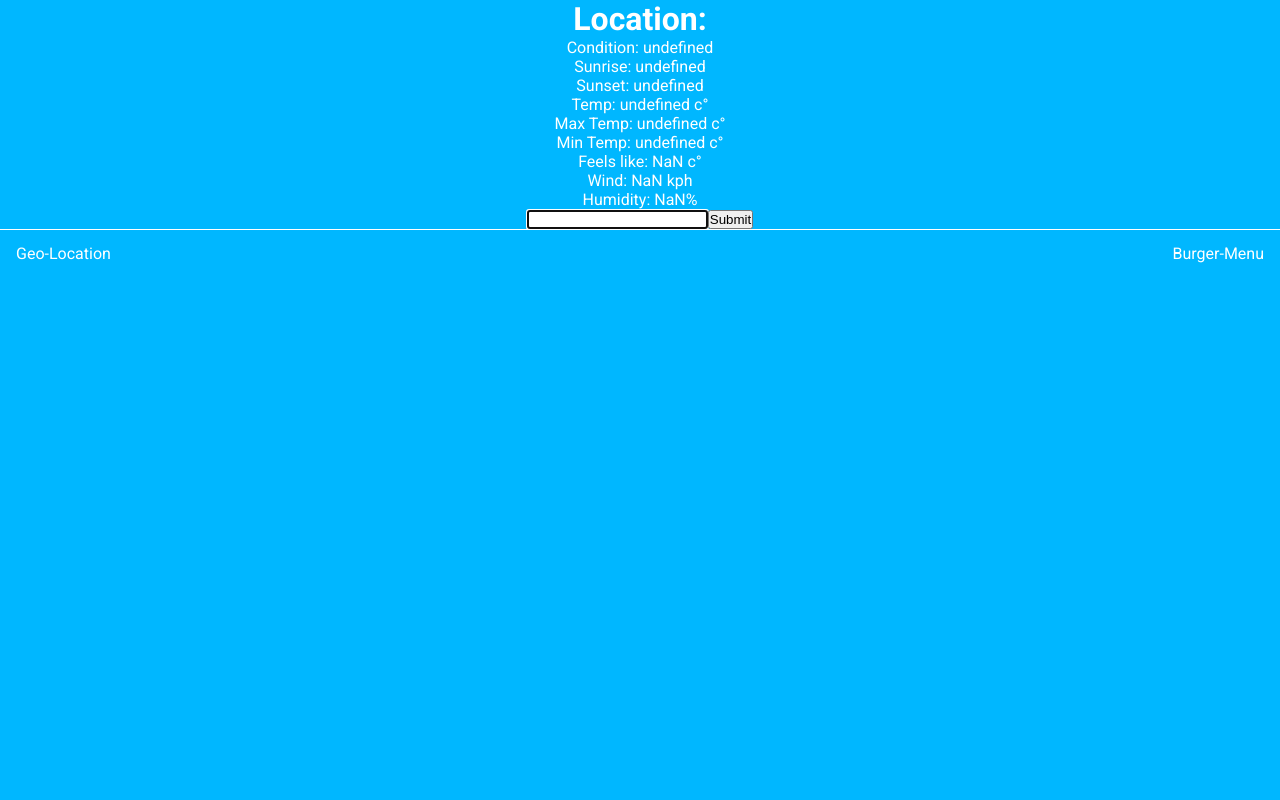
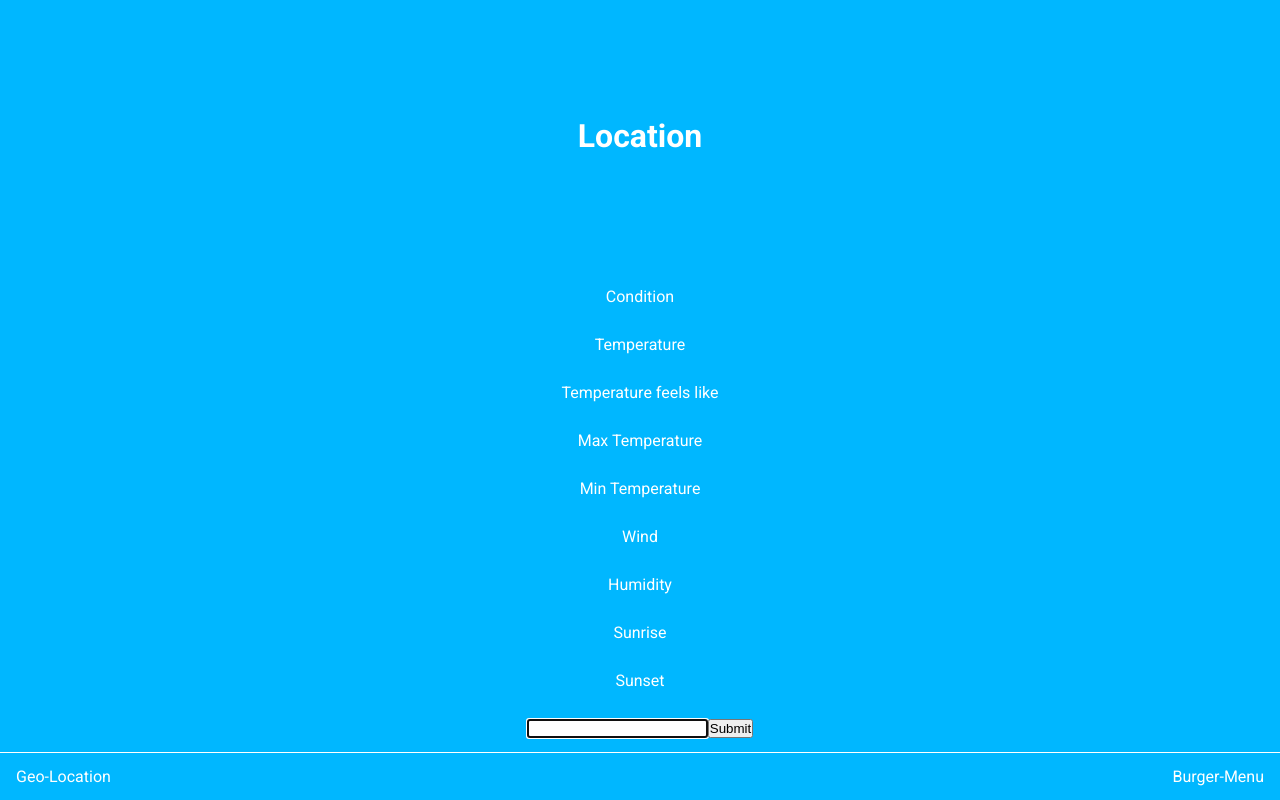
Before and after one commit to Khambazarov/weather-app, a React (Vite) app: page / in a window 1280 px wide. Built offline with nearby package versions, Linux system fonts and the light colour scheme; no server answers.

Commit message:
fix bug starts with undefined values

```diff
--- a/src/App.css
+++ b/src/App.css
@@ -4,6 +4,7 @@
   margin: 0;
   padding: 0;
   box-sizing: border-box;
+  /* border: 2px solid red; */
 }
 
 :root {
@@ -17,9 +18,23 @@
   background-color: #00b7ff;
   color: #fff;
   text-align: center;
-  /* display: grid; */
-  /* grid-template-columns: 1fr; */
-  /* grid-template-rows: fit-content auto auto auto auto auto auto max-content; */
+  display: grid;
+  place-items: center;
+  grid-template-columns: 1fr;
+  grid-template-rows: minmax(3rem, 1fr) repeat(11, 3rem);
+  grid-template-areas:
+    "location"
+    "condition"
+    "temperature"
+    "temp-feels-like"
+    "max-temp"
+    "min-temp"
+    "wind"
+    "humidity"
+    "sunrise"
+    "sunset"
+    "form"
+    "footer";
 }
 
 img {
--- a/src/App.jsx
+++ b/src/App.jsx
@@ -1,6 +1,5 @@
 import { useState, useEffect, useRef } from "react";
 import "./App.css";
-
 
 function App() {
   const API_KEY = import.meta.env.VITE_WEATHER_API_KEY;
@@ -28,58 +27,73 @@ function App() {
     fetchData();
   }, [API_KEY, city]);
 
-  const LOCATION = `Location: ${city}`;
-  const CONDITION = `Condition: ${data?.current?.condition?.text}`;
-  const SUNRISE = `Sunrise: ${data?.forecast?.forecastday?.map(
-    (item) => item?.astro?.sunrise
-  )}`;
+  const LOCATION = !city
+    ? "Location"
+    : `${city.charAt(0).toUpperCase() + city.slice(1)}`;
 
-  const SUNSET = `Sunset: ${data?.forecast?.forecastday?.map(
-    (item) => item?.astro?.sunset
-  )}`;
+  const CONDITION = !data
+    ? "Condition"
+    : `Condition: ${data?.current?.condition?.text}`;
 
-  const TEMPERATURE =
-    data?.current?.temp_c > 0
+  const TEMPERATURE = !data
+    ? "Temperature"
+    : data?.current?.temp_c > 0
     ? `Temp: +${data?.current?.temp_c} c°`
     : data?.current?.temp_c < 0
     ? `Temp: -${data?.current?.temp_c} c°`
     : `Temp: ${data?.current?.temp_c} c°`;
 
-  const TEMP_MAX =
-    data?.forecast?.forecastday?.map((item) => item?.day?.maxtemp_c) > 0
-      ? `Max Temp: +${data?.forecast?.forecastday?.map(
-          (item) => Math.round(item?.day?.maxtemp_c)
-        )} c°`
-      : data?.forecast?.forecastday?.map((item) => item?.day?.maxtemp_c) < 0
-      ? `Max Temp: -${data?.forecast?.forecastday?.map(
-          (item) => Math.round(item?.day?.maxtemp_c)
-        )} c°`
-      : `Max Temp: ${data?.forecast?.forecastday?.map(
-          (item) => Math.round(item?.day?.maxtemp_c)
-        )} c°`;
-
-  const TEMP_MIN =
-    data?.forecast?.forecastday?.map((item) => item?.day?.mintemp_c) > 0
-      ? `Min Temp: +${data?.forecast?.forecastday?.map(
-          (item) => Math.round(item?.day?.mintemp_c)
-        )} c°`
-      : data?.forecast?.forecastday?.map((item) => item?.day?.mintemp_c) < 0
-      ? `Min Temp: -${data?.forecast?.forecastday?.map(
-          (item) => Math.round(item?.day?.mintemp_c)
-        )} c°`
-      : `Min Temp: ${data?.forecast?.forecastday?.map(
-          (item) => Math.round(item?.day?.mintemp_c)
-        )} c°`;
-
-  const TEMP_FEELS_LIKE =
-    Math.round(data?.current?.feelslike_c) > 0
+  const TEMP_FEELS_LIKE = !data
+    ? "Temperature feels like"
+    : Math.round(data?.current?.feelslike_c) > 0
     ? `Feels like: +${Math.round(data?.current?.feelslike_c)} c°`
     : Math.round(data?.current?.feelslike_c) < 0
     ? `Feels like: -${Math.round(data?.current?.feelslike_c)} c°`
     : `Feels like: ${Math.round(data?.current?.feelslike_c)} c°`;
 
-  const WIND_KPH = `Wind: ${Math.round(data?.current?.wind_kph)} kph`;
-  const HUMIDITY = `Humidity: ${Math.round(data?.current?.humidity)}%`;
+  const TEMP_MAX = !data
+    ? "Max Temperature"
+    : data?.forecast?.forecastday?.map((i) => i?.day?.maxtemp_c) > 0
+    ? `Max Temp: +${data?.forecast?.forecastday?.map((i) =>
+        Math.round(i?.day?.maxtemp_c)
+      )} c°`
+    : data?.forecast?.forecastday?.map((i) => i?.day?.maxtemp_c) < 0
+    ? `Max Temp: -${data?.forecast?.forecastday?.map((i) =>
+        Math.round(i?.day?.maxtemp_c)
+      )} c°`
+    : `Max Temp: ${data?.forecast?.forecastday?.map((i) =>
+        Math.round(i?.day?.maxtemp_c)
+      )} c°`;
+
+  const TEMP_MIN = !data
+    ? "Min Temperature"
+    : data?.forecast?.forecastday?.map((i) => i?.day?.mintemp_c) > 0
+    ? `Min Temp: +${data?.forecast?.forecastday?.map((i) =>
+        Math.round(i?.day?.mintemp_c)
+      )} c°`
+    : data?.forecast?.forecastday?.map((i) => i?.day?.mintemp_c) < 0
+    ? `Min Temp: -${data?.forecast?.forecastday?.map((i) =>
+        Math.round(i?.day?.mintemp_c)
+      )} c°`
+    : `Min Temp: ${data?.forecast?.forecastday?.map((i) =>
+        Math.round(i?.day?.mintemp_c)
+      )} c°`;
+
+  const WIND_KPH = !data
+    ? "Wind"
+    : `Wind: ${Math.round(data?.current?.wind_kph)} kph`;
+
+  const HUMIDITY = !data
+    ? "Humidity"
+    : `Humidity: ${Math.round(data?.current?.humidity)}%`;
+
+  const SUNRISE = !data
+    ? "Sunrise"
+    : `Sunrise: ${data?.forecast?.forecastday?.map((i) => i?.astro?.sunrise)}`;
+
+  const SUNSET = !data
+    ? "Sunset"
+    : `Sunset: ${data?.forecast?.forecastday?.map((i) => i?.astro?.sunset)}`;
 
   const inputCity = (e) => {
     e.preventDefault();
@@ -93,14 +107,14 @@ function App() {
     <div className="container">
       <h1 className="location">{LOCATION}</h1>
       <div className="condition">{CONDITION}</div>
+      <div className="temperature">{TEMPERATURE}</div>
+      <div className="temp-feelslike">{TEMP_FEELS_LIKE}</div>
+      <div className="temperature">{TEMP_MAX}</div>
+      <div className="temperature">{TEMP_MIN}</div>
+      <div className="wind-speed">{WIND_KPH}</div>
+      <div className="air-humidity">{HUMIDITY}</div>
       <div className="condition">{SUNRISE}</div>
       <div className="condition">{SUNSET}</div>
-      <div className="temperature">{TEMPERATURE}</div>
-      <div className="temperature">{TEMP_MAX}</div>
-      <div className="temperature">{TEMP_MIN}</div>
-      <div className="temp-feelslike">{TEMP_FEELS_LIKE}</div>
-      <div className="wind-speed">{WIND_KPH}</div>
-      <div className="air-humidity">{HUMIDITY}</div>
       <form onSubmit={inputCity}>
         <input type="text" ref={inputRef} autoFocus />
         <button type="submit">Submit</button>
```
Lines whose indentation alone changed are shown as unchanged.
